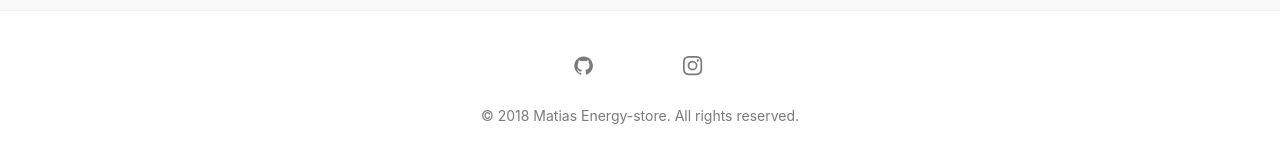
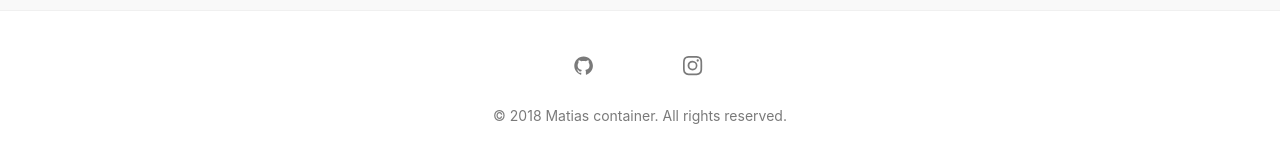
Before and after one commit to san-matias/san-matias.github.io, a Jekyll site: the page built from index.md, in a window 1280 px wide and 900 px high, scrolled down 935 px. Shown: the part 729-892 px from the top of the window. Built offline with Jekyll 4.4.1, drawn with Linux system fonts in a browser that asks for light colours.

Commit message:
config edit

```diff
--- a/_config.yml
+++ b/_config.yml
@@ -1,4 +1,4 @@
-title: Matias Energy-store # your site title
+title: Matias container # your site title
 author: Matias
 email: deka5224@gmail.com # email for form submission, you also have to change it in _js/scripts.js
 description: > # this means to ignore newlines until "baseurl:"
```
